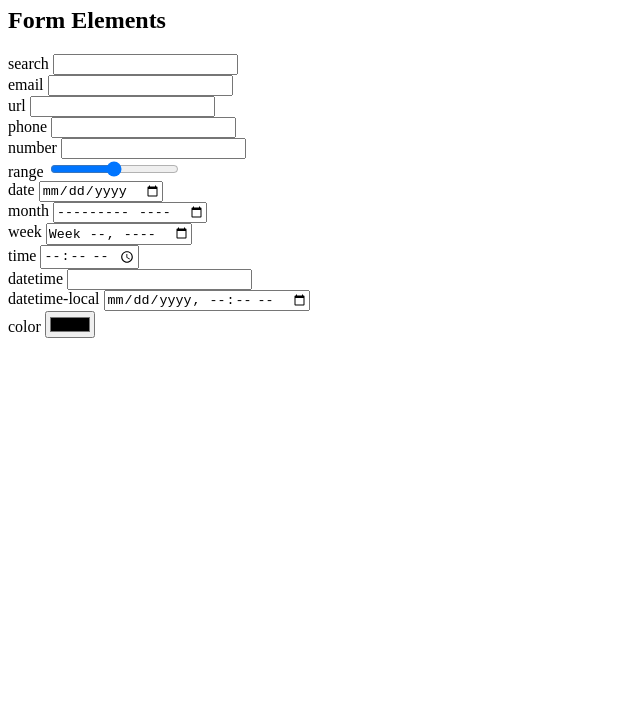
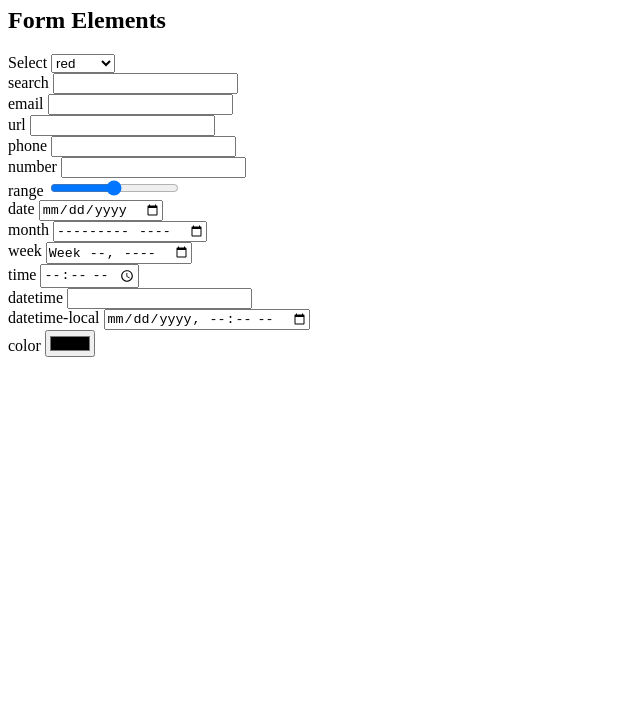
Before and after one commit to ralgh/html-demos, a plain HTML site: page index.html in a window 1280 px wide. Shown: the part 73-800 px from the top of the page, without its empty margins (0-640 px from the left). Drawn offline with Linux system fonts and the light colour scheme.

Commit message:
select field

```diff
--- a/index.html
+++ b/index.html
@@ -14,6 +14,18 @@
   <h1>HTML5 Elements</h1>
 
   <h2>Form Elements</h2>
+
+    <div>
+      <label for="select-color">Select</label>
+      <select>
+        <option>red</option>
+        <option>orange</option>
+        <option>yellow</option>
+        <option>green</option>
+        <option>blue</option>
+        <option>purple</option>
+      </select>
+    </div>
 
     <div>
       <label for="search">search</label>
```
